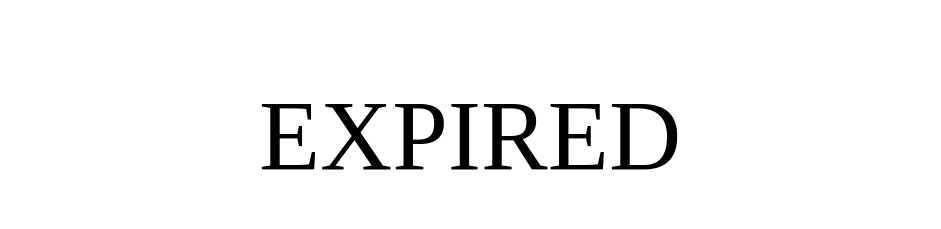
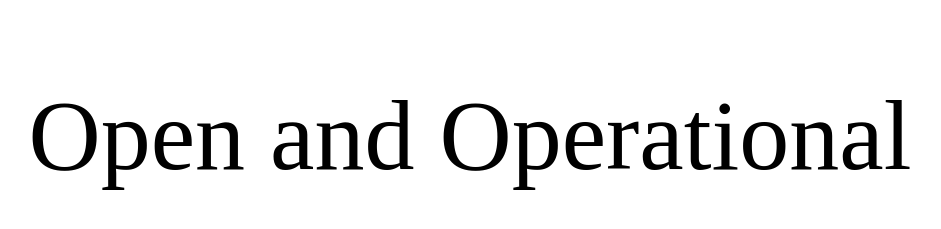
Before and after one commit to wallarug/mccns-countdown, a plain HTML site: page index.html in a window 1280 px wide. Shown: the part 271-500 px from the top of the page, without its empty margins (170-1111 px from the left). Drawn offline with Linux system fonts and the light colour scheme.

Commit message:
Update index.html

```diff
--- a/index.html
+++ b/index.html
@@ -33,7 +33,7 @@
       // If the count down is finished, write some text
       if (distance < 0) {
         clearInterval(x);
-        document.getElementById("demo").innerHTML = "EXPIRED";
+        document.getElementById("demo").innerHTML = "Open and Operational";
       }
     }, 1000);
 
```
